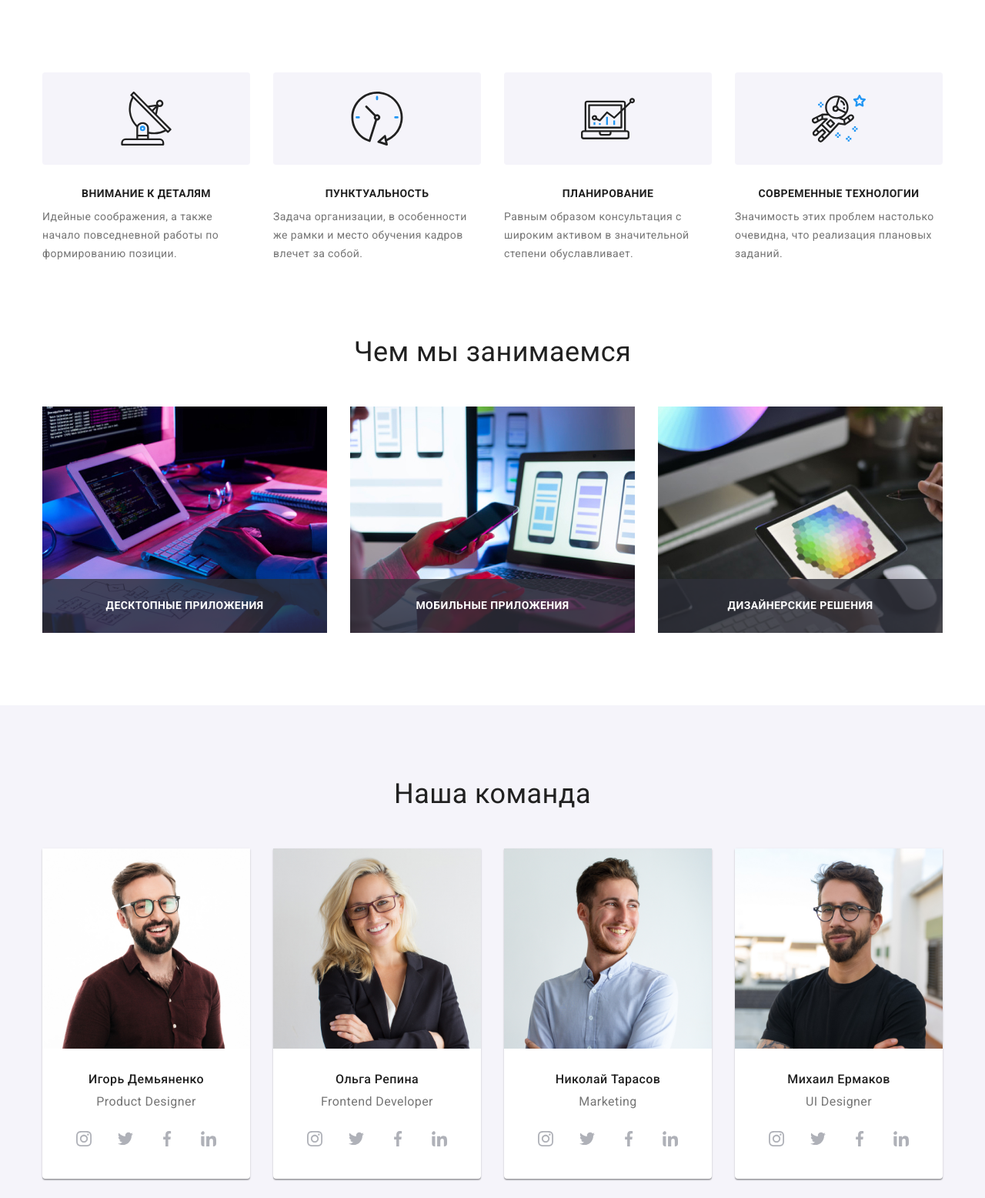
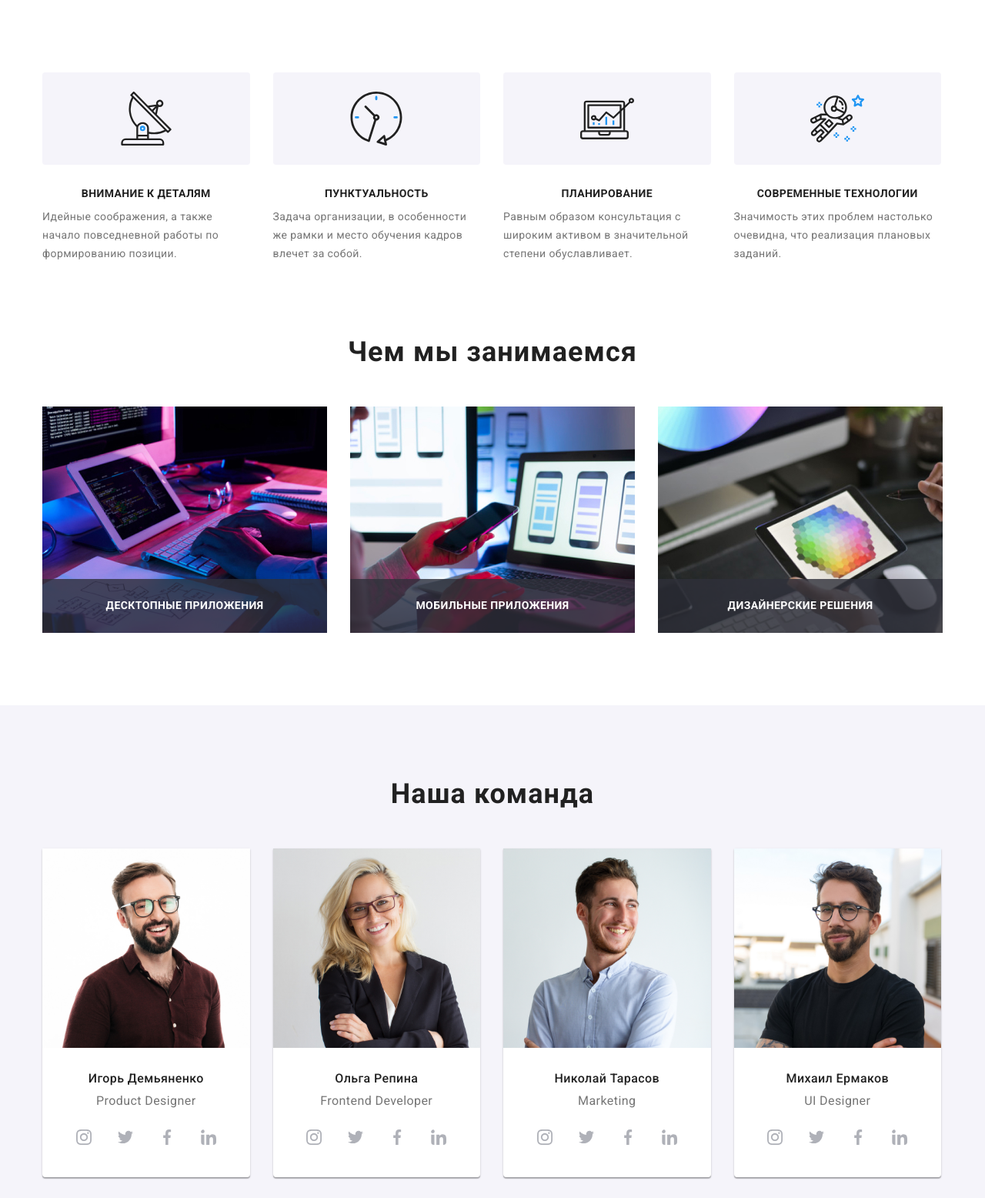
Before and after one commit to pylypchukroman/Practice-HTML-CSS--Landing-Page, a plain HTML site: page index.html in a window 1280 px wide. Shown: the part 604-2160 px from the top of the page at 77% size. Drawn offline with nearby package versions, Linux system fonts and the light colour scheme.

Commit message:
додає виправлення

```diff
--- a/sass/components/_pasteboard-list.scss
+++ b/sass/components/_pasteboard-list.scss
@@ -2,19 +2,12 @@
   margin-top: 0;
   margin-bottom: 0;
   padding-left: 0;
-  // display: flex;
   @media screen and (min-width: 768px) {
     display: flex;
     flex-wrap: wrap;
-    margin-right: -30px;
-  }
-  @media screen and (min-width: 768px) {
-    margin-right: -30px;
   }
 }
 .pasteboard-list__description {
-  // width: 270px;
-  // margin-right: 30px;
   margin-bottom: 30px;
   &:last-child {
     margin-right: 0;
@@ -31,7 +24,7 @@
     border-radius: 4px;
   }
   @media screen and (min-width: 768px) {
-    width: calc(100% / 2 - 30px);
+    width: calc(100% / 2 - 15px);
     margin-left: 30px;
     &:nth-child(2n + 1) {
       margin-left: 0;
@@ -41,7 +34,7 @@
     }
   }
   @media screen and (min-width: 1200px) {
-    width: calc(100% / 4 - 30px);
+    width: calc(100% / 4 - 23px);
     margin-bottom: 0;
     &:nth-child(3) {
       margin-left: 30px;
--- a/sass/components/_section-title.scss
+++ b/sass/components/_section-title.scss
@@ -9,6 +9,7 @@
   @media screen and (min-width: 1200px) {
     margin-bottom: 50px;
     font-size: 36px;
-    font-weight: 1.17;
+    line-height: 1.17;
+    letter-spacing: 0.03em;
   }
 }
--- a/sass/components/_team-members.scss
+++ b/sass/components/_team-members.scss
@@ -2,11 +2,9 @@
   margin-top: 0;
   margin-bottom: 0;
   padding-left: 0;
-  // display: flex;
   @media screen and (min-width: 768px) {
     display: flex;
     flex-wrap: wrap;
-    margin-right: -30px;
   }
 }
 .team-list__description {
@@ -18,14 +16,11 @@
   }
 }
 .team-list__member {
-  // height: 428px;
   width: 100%;
   margin-bottom: 30px;
   &:last-child {
     margin-bottom: 0;
   }
-  // width: 270px;
-  // margin-right: 30px;
   background-color: var(--primary-white);
   box-shadow: 0px 1px 3px rgba(0, 0, 0, 0.12), 0px 1px 1px rgba(0, 0, 0, 0.14),
     0px 2px 1px rgba(0, 0, 0, 0.2);
@@ -34,7 +29,7 @@
     padding-right: 0;
   }
   @media screen and (min-width: 768px) {
-    width: calc(100% / 2 - 30px);
+    width: calc(100% / 2 - 15px);
     margin-right: 30px;
     &:nth-child(2n + 2) {
       margin-right: 0;
@@ -44,7 +39,7 @@
     }
   }
   @media screen and (min-width: 1200px) {
-    width: calc(100% / 4 - 30px);
+    width: calc(100% / 4 - 23px);
     margin-bottom: 0;
     &:nth-child(3) {
       margin-left: 30px;
--- a/sass/layouts/_benefits.scss
+++ b/sass/layouts/_benefits.scss
@@ -1,5 +1,4 @@
 .benefits {
-  // padding: 94px 0;
   padding-top: 60px;
   padding-bottom: 60px;
   @media screen and (min-width: 1200px) {
--- a/sass/layouts/_clients.scss
+++ b/sass/layouts/_clients.scss
@@ -8,7 +8,6 @@
 }
 .client__link {
   margin-right: 0;
-  // width: 170px;
   width: 100%;
   height: 92px;
   background-color: var(--primary-white);
@@ -40,7 +39,6 @@
   display: flex;
   flex-wrap: wrap;
   padding-left: 0;
-  justify-content: center;
   margin-top: 0;
   margin-bottom: 0;
   margin-top: 0;
@@ -54,9 +52,9 @@
   &:nth-child(n + 4) {
     margin-bottom: 0;
   }
-  width: calc(100% / 2 - 30px);
+  width: calc(100% / 2 - 15px);
   @media screen and (min-width: 768px) {
-    width: calc(100% / 3 - 30px);
+    width: calc(100% / 3 - 20px);
     &:nth-child(2) {
       margin-right: 30px;
     }
--- a/sass/layouts/_footer.scss
+++ b/sass/layouts/_footer.scss
@@ -12,15 +12,12 @@
   }
 }
 .footer-common {
-  // display: flex;
-  // align-items: baseline;
   text-align: center;
   @media screen and (min-width: 1200px) {
     display: flex;
   }
 }
 .join {
-  // margin-left: 70px;
   text-align: center;
   margin-bottom: 60px;
   @media screen and (min-width: 768px) {
--- a/sass/layouts/_team.scss
+++ b/sass/layouts/_team.scss
@@ -1,5 +1,4 @@
 .team {
-  // padding: 94px 0;
   background: #f5f4fa;
   padding-top: 60px;
   padding-bottom: 60px;
```
Also changed, not shown: sass/components/_projects-card.scss (+0 -8 lines), sass/layouts/_work.scss (+0 -25 lines), css/main.css, css/main.min.css, 2 other files.
